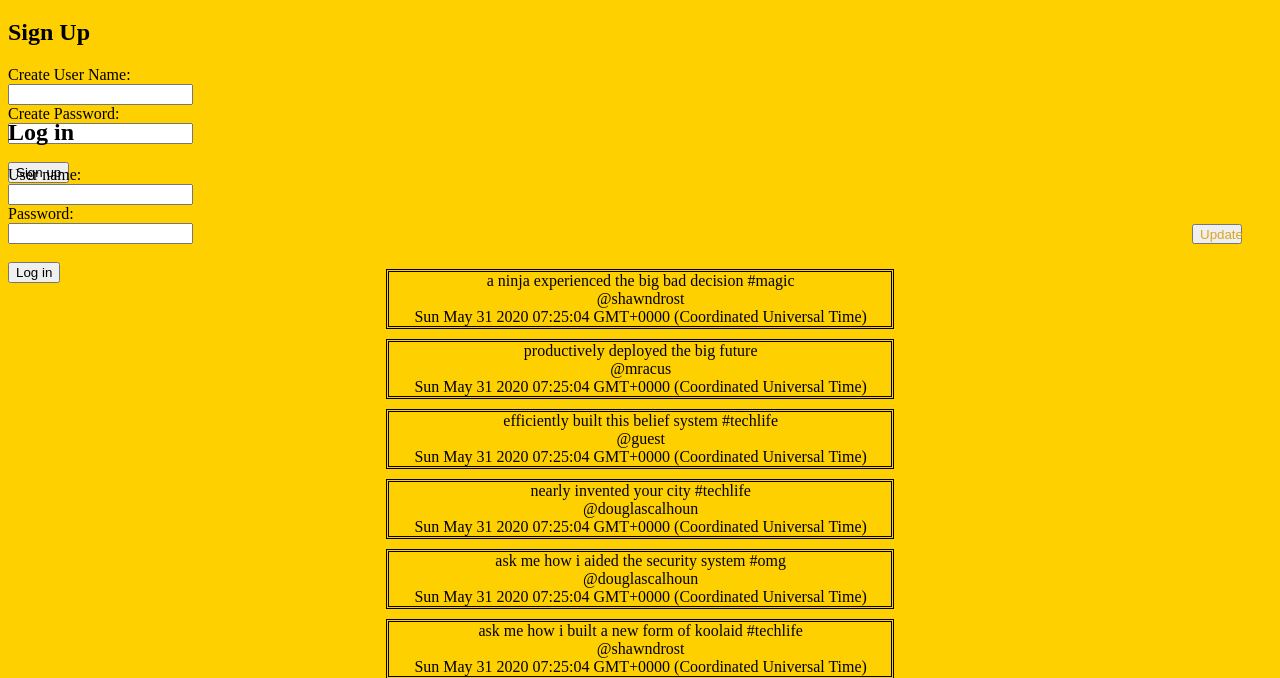
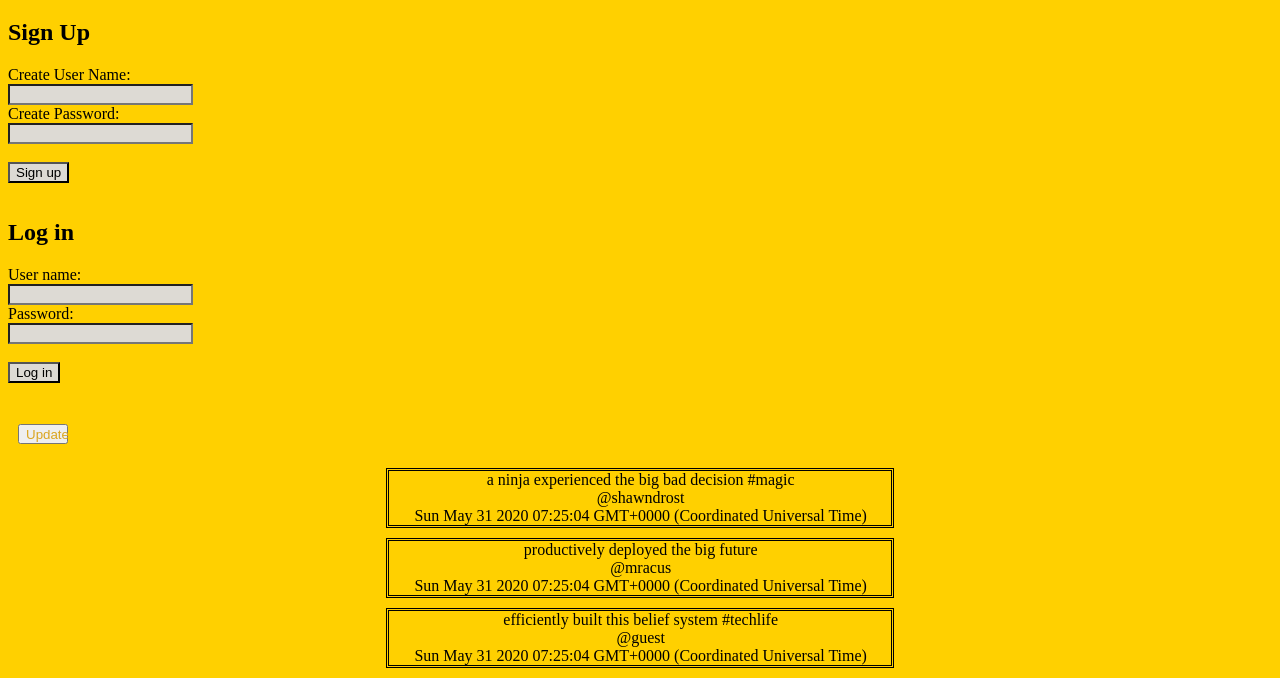
Before and after one commit to Henok-Samuel/Henok-Samuel.github.io, a plain HTML site: page index.html in a window 1280 px wide. Shown: the part 61-739 px from the top of the page. Drawn offline with nearby package versions, Linux system fonts and the light colour scheme.

Commit message:
worked on some more css

```diff
--- a/css/site.css
+++ b/css/site.css
@@ -61,7 +61,8 @@ body {
 
 .tweet-users:hover {
 
-    color: rgb(255, 240, 240);
+    color: black;
+    font-weight: bold;
 
   }
 
@@ -71,6 +72,7 @@ textarea {
     margin-right: auto;
     width: 300px;
     height: 75px;
+
 
 
 }
@@ -85,6 +87,7 @@ textarea {
 
     display: table;
     margin: auto;
+    padding-right: 13px;
 }
 #sign-in-form{
 border: double;
@@ -101,22 +104,58 @@ border: double;
 .t{
 background-color: orange;
 }
+
 #signin{
-    width: 300px;
-    height: 80px;
+    width: 200px;
+    height: 180px;
 }
 #login{
-    width: 300px;
-    height: 80px;
+    width: 200px;
+    height: 180px;
 }
 #log-in-form{
-    width: 80px;
-    height: 28px;
+    width: 150px;
+    height: 180px;
 }
 h1{
 
 }
 #sign-up-form{
-    width: 300px;
-    height: 100px;
+    width: 150px;
+    height: 180px;
 }
+input{
+    background-color: rgb(221, 218, 212);
+    color: black;
+}
+#sign-and-log{
+    width: 180px;
+    height: 380px;
+}
+#button{
+    width: 70px;
+    height: 50px;
+
+}
+#homebutton{
+    width: 80px;
+    height: 19px;
+    display: table;
+    margin: auto;
+    /* padding-right: 100pc; */
+}
+#sign-out-button{
+    /* float:right; */
+    width:60px;
+    height:30px;
+}
+#div-text-area{
+    /* float:right; */
+    width:600px;
+    height:100px;
+}
+
+#textarea{
+    width:400px;
+    height:130px;
+}
--- a/index.js
+++ b/index.js
@@ -20,9 +20,12 @@ $(document).ready(() => {
   const $textAreaSection = $('<section id=textarea></section>');
 
   //Appending of Sections to the body
+  const $divForSignAndLog = $('<div id=sign-and-log></div>');
 
-  $body.append($signInSection);
-  $body.append($logInSection);
+
+  $divForSignAndLog.append($signInSection);
+  $divForSignAndLog.append($logInSection);
+  $body.append($divForSignAndLog);
   $body.append($signOutSection);
   $body.append($textAreaSection);
   $body.append($buttonSection);
@@ -82,9 +85,11 @@ $(document).ready(() => {
   if(array.length === 0){
     console.log(1);
     $feedSection.empty();
-    $feedSection.append($(`<h1>No Tweets Posted Yet ${name} :p</h1>`))
+    $feedSection.append($(`<h1>No Tweets Posted By You</h1>`))
     return
+
   }
+  var $feedDiv= $('<div id=feeddiv></div>')
       for(let i = array.length - 1; i > -1; i--){
         //Current elemenet assigned to a variable called tweetObj
         let tweetObj = array[i];
@@ -98,8 +103,10 @@ $(document).ready(() => {
           displayFeed(streams.users[tweetObj.user][0])}));
         $div.append(`<div id=${tweetObj.created_at} class=tweets t>${tweetObj.created_at}</div>`);
         //Append $div container to the feed section
-        $feedSection.append($div);
+        $feedDiv.append($div);
+
       }
+      $feedSection.append($feedDiv);
     }
     // $(`<div id=${tweetObj.user} class=tweets tweetsuser>${tweetObj.user}</div>`).click(function() {
     //   displayFeed(streams.user[tweetObj.user])
@@ -139,16 +146,20 @@ $(document).ready(() => {
     $('#s-password').val('')
     alert('Sign Up Successful')
 
+
     $signInSection.hide();
     $logInSection.hide()
-    $signOutSection.append($(`<h1>Welcome ${name}</h1>`))
-    $signOutSection.append($(`<div><label>Sign Out</label><br></div>`))
+    $divForSignAndLog.hide();
+    $signOutSection.append($(`<h1 class=center>Welcome ${name}</h1>`))
+    $signOutSection.append($(`<div></div>`))
     $textAreaSection.show();
     $buttonSection.hide()
     displayFeed(streams.users[name][0]);
-    $homeButtonSection.append('<button>Home Feed</button>');
+    $homeButtonSection.append('<button>Home Feed</button>').click(function(){
 
-    $signOutSection.append($('<input type="button" value="Sign Out"></input>').click(function(){
+    });
+
+    $signOutSection.append($('<input id=sign-out-button type="button" value="Sign Out"></input>').click(function(){
       $signOutSection.empty();
       $signInSection.show();
       $logInSection.show()
```
